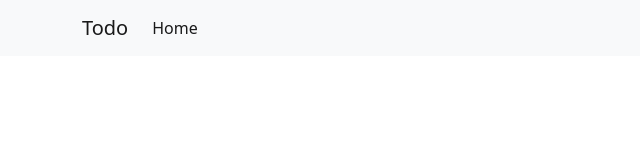
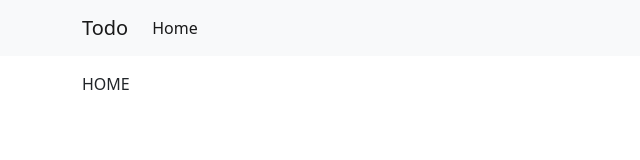
Before and after one commit to simonfranken/TodoList, a Vue app in the folder todolist_client/: page / in a window 1280 px wide. Shown: the top 160 px of the page, without its empty margins (0-640 px from the left). Built offline with nearby package versions, Linux system fonts and the light colour scheme.

Commit message:
added parent container to router view

```diff
--- a/todolist_client/src/App.vue
+++ b/todolist_client/src/App.vue
@@ -4,6 +4,8 @@ import { routes } from "./router/routes";
 </script>
 
 <template>
-  <NavigationComponent :routes="routes" />
-  <div class="container"></div>
+  <NavigationComponent class="mb-3" :routes="routes" />
+  <div class="container">
+    <RouterView />
+  </div>
 </template>
```
